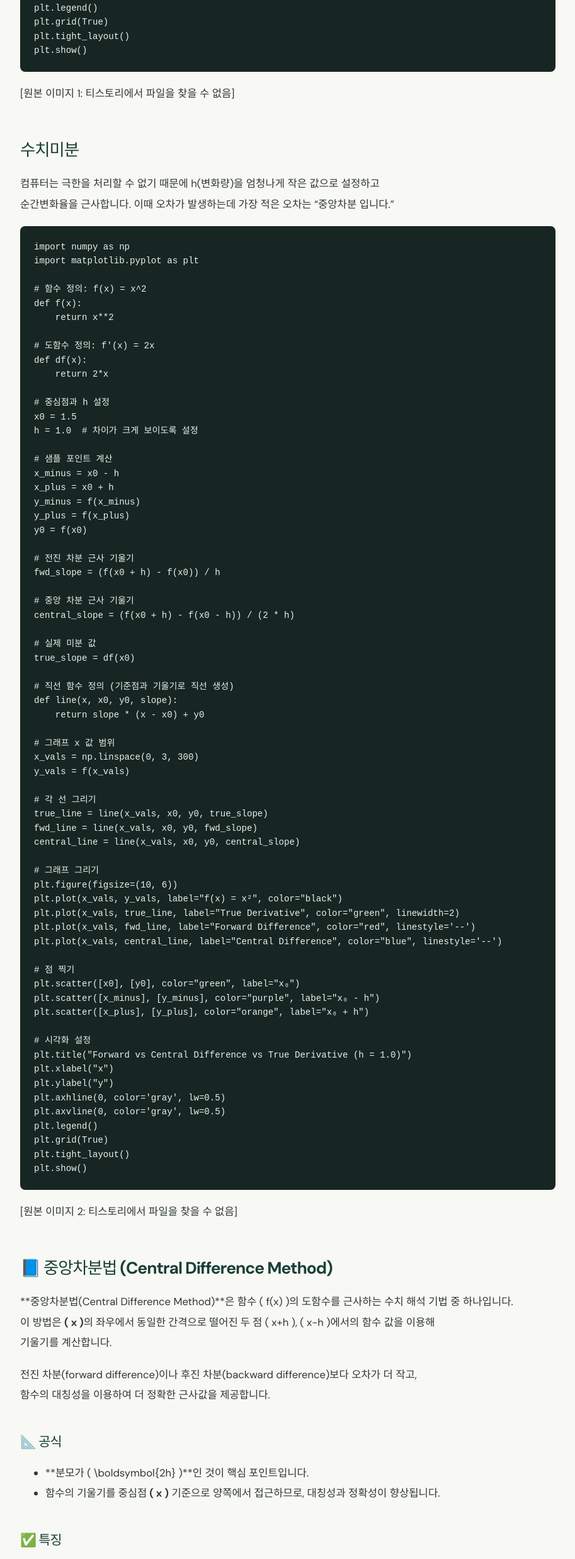
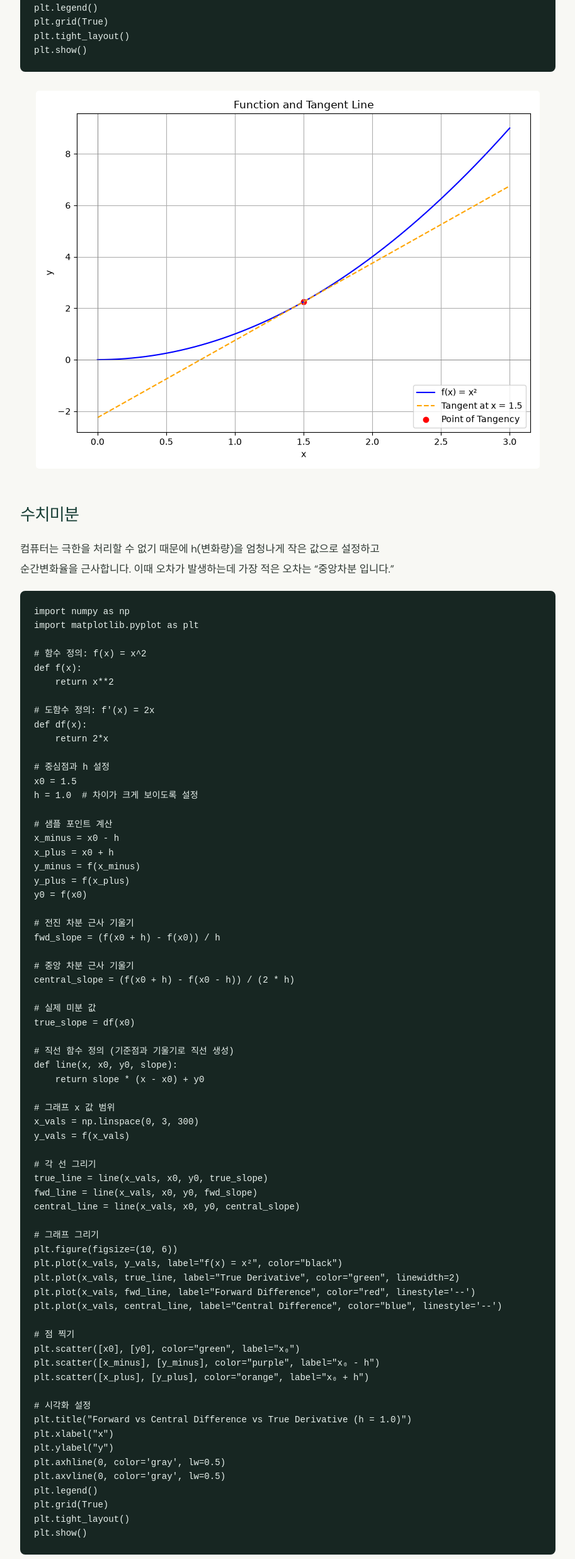
Before and after one commit to CodeBBakGoSu/CodeBBakGoSu.github.io, an Astro site: page /posts/21 in a window 1280 px wide. Shown: the part 6680-9155 px from the top of the page at 63% size, without its empty margins (183-1096 px from the left). Built offline with nearby package versions, Linux system fonts and the light colour scheme; Astro itself is replaced by a stand-in of ours; code samples lack their colours.

Commit message:
Recreate two missing plot images from post code

````diff
--- a/src/content/posts/21.md
+++ b/src/content/posts/21.md
@@ -269,7 +269,7 @@ plt.tight_layout()
 plt.show()
 ```
 
-[원본 이미지 1: 티스토리에서 파일을 찾을 수 없음]
+![본문의 접선 그래프 코드를 실행해 재생성한 이미지](/images/posts/21/1.png)
 
 ## 수치미분
 
@@ -345,7 +345,7 @@ plt.tight_layout()
 plt.show()
 ```
 
-[원본 이미지 2: 티스토리에서 파일을 찾을 수 없음]
+![본문의 전진·중앙 차분 비교 코드를 실행해 재생성한 이미지](/images/posts/21/2.png)
 
 ## 📘 중앙차분법 (Central Difference Method)
 
````
Also changed, not shown: README.md, public/images/posts/21/1.png (added), public/images/posts/21/2.png (added).
